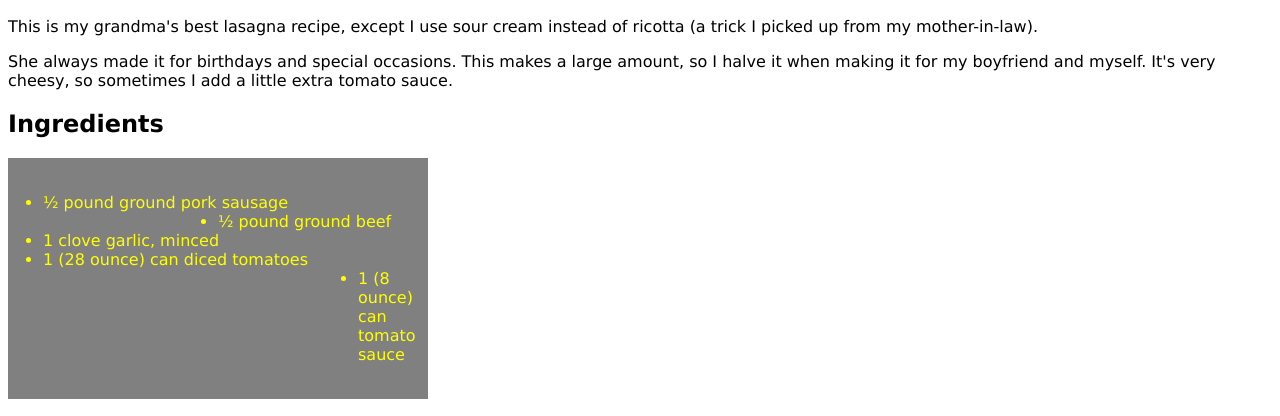
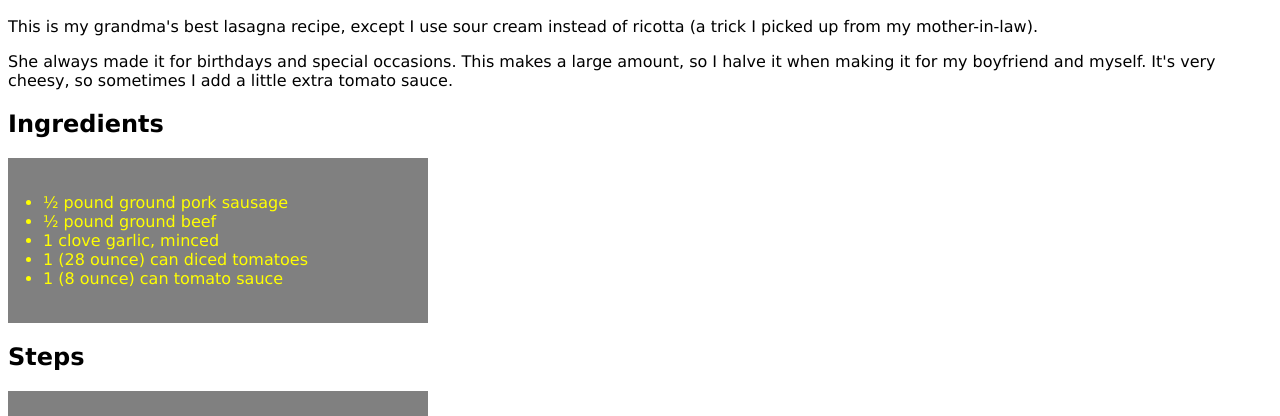
Before and after one commit to vlbdev/odin-recipes, a plain HTML site: page recipes/soup.html in a window 1280 px wide. Shown: the part 323-739 px from the top of the page. Drawn offline with Linux system fonts and the light colour scheme.

Commit message:
Fix list apperance

```diff
--- a/style.css
+++ b/style.css
@@ -8,12 +8,12 @@ ul, ol {
     max-width: 350px;
 }
 
-li {
+li, li a {
     color:yellow;
 }
-li:last-child {
+.recipesList li:last-child {
     margin-left: 90%;
 }
-li:nth-child(2){
+.recipesList li:nth-child(2){
     margin-left: 50%;
 }
```
Also changed, not shown: index.html (+1 -1 lines).
